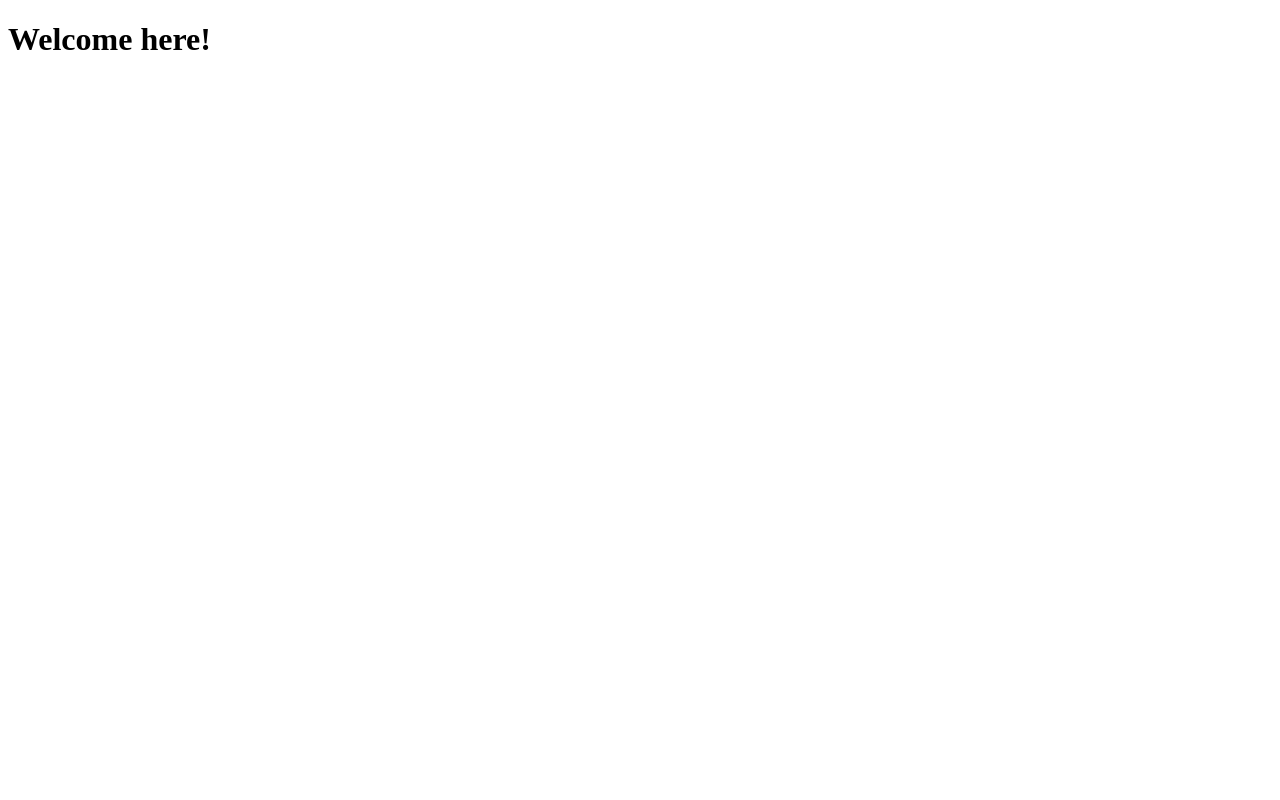
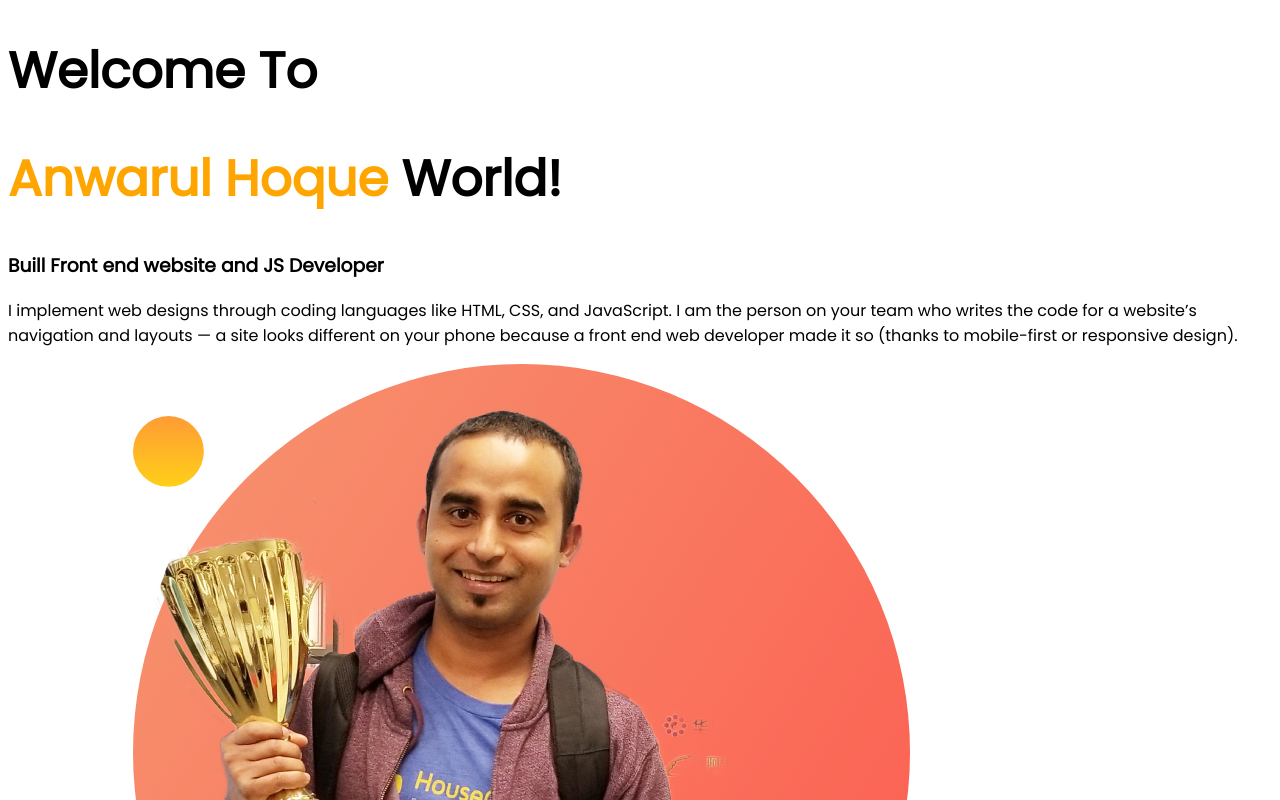
Before and after one commit to anwarul32/portfolio, a plain HTML site: page index.html in a window 1280 px wide. Shown: the top 800 px of the page. Drawn offline with Linux system fonts and the light colour scheme.

Commit message:
add some html code and add google fonts

```diff
--- /dev/null
+++ b/css/style.css
@@ -0,0 +1,11 @@
+@import url('https://fonts.googleapis.com/css2?family=Poppins&display=swap');
+
+body{
+    font-family: 'Poppins', sans-serif;
+}
+h1{
+    font-size: 50px;
+}
+.orange-color{
+    color: orange;
+}
--- a/index.html
+++ b/index.html
@@ -2,11 +2,17 @@
 <html lang="en">
 <head>
     <meta charset="UTF-8">
-    <meta http-equiv="X-UA-Compatible" content="IE=edge">
+    <meta http-equiv="X-UA-Compatible"    content="IE=edge">
     <meta name="viewport" content="width=device-width, initial-scale=1.0">
     <title>Anwarul Hoque</title>
+    <link rel="stylesheet" href="css/style.css">
 </head>
 <body>
-    <h1>Welcome here!</h1>
+    <h1>Welcome To</h1>
+    <h1><span class="orange-color">Anwarul Hoque</span> World!</h1>
+    <h3>Buill Front end website and JS Developer</h3>
+    <p>I implement web designs through coding languages like HTML, CSS, and JavaScript. I am the person on your team who writes the code for a website’s navigation and layouts — a site looks different on your phone because a front end web developer made it so (thanks to mobile-first or responsive design).</p>
+    <button type="submit">Hire me</button>
+    <img src="images/jhankar.png" alt="">
 </body>
 </html>
```
Also changed, not shown: images/dream-bg.png (added), images/exp-bg.png (added), images/jhankar.png (added), images/jhankar2.png (added), images/my-bg.png (added), images/my-bg2.png (added), images/top-banner.png (added).
